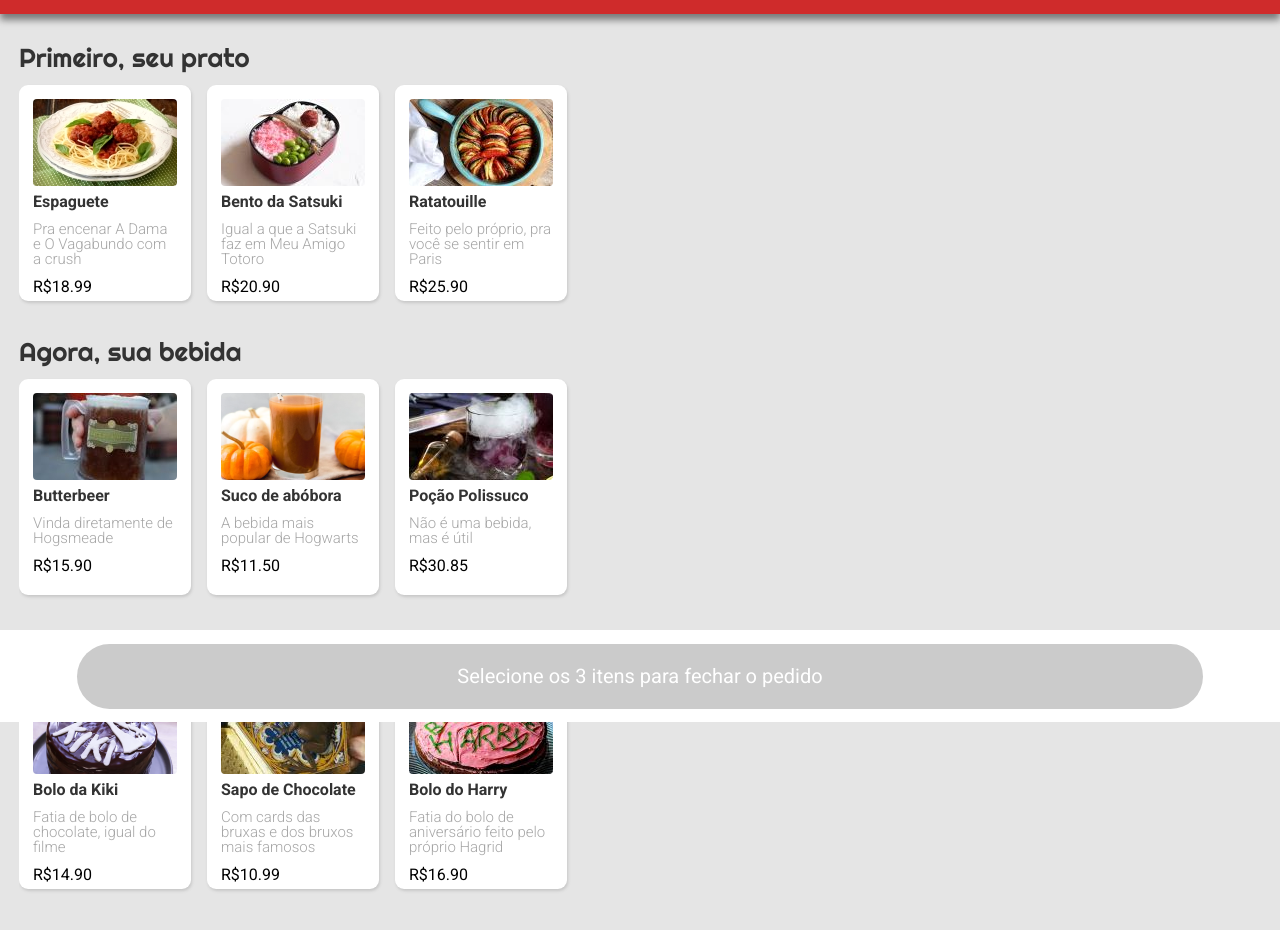
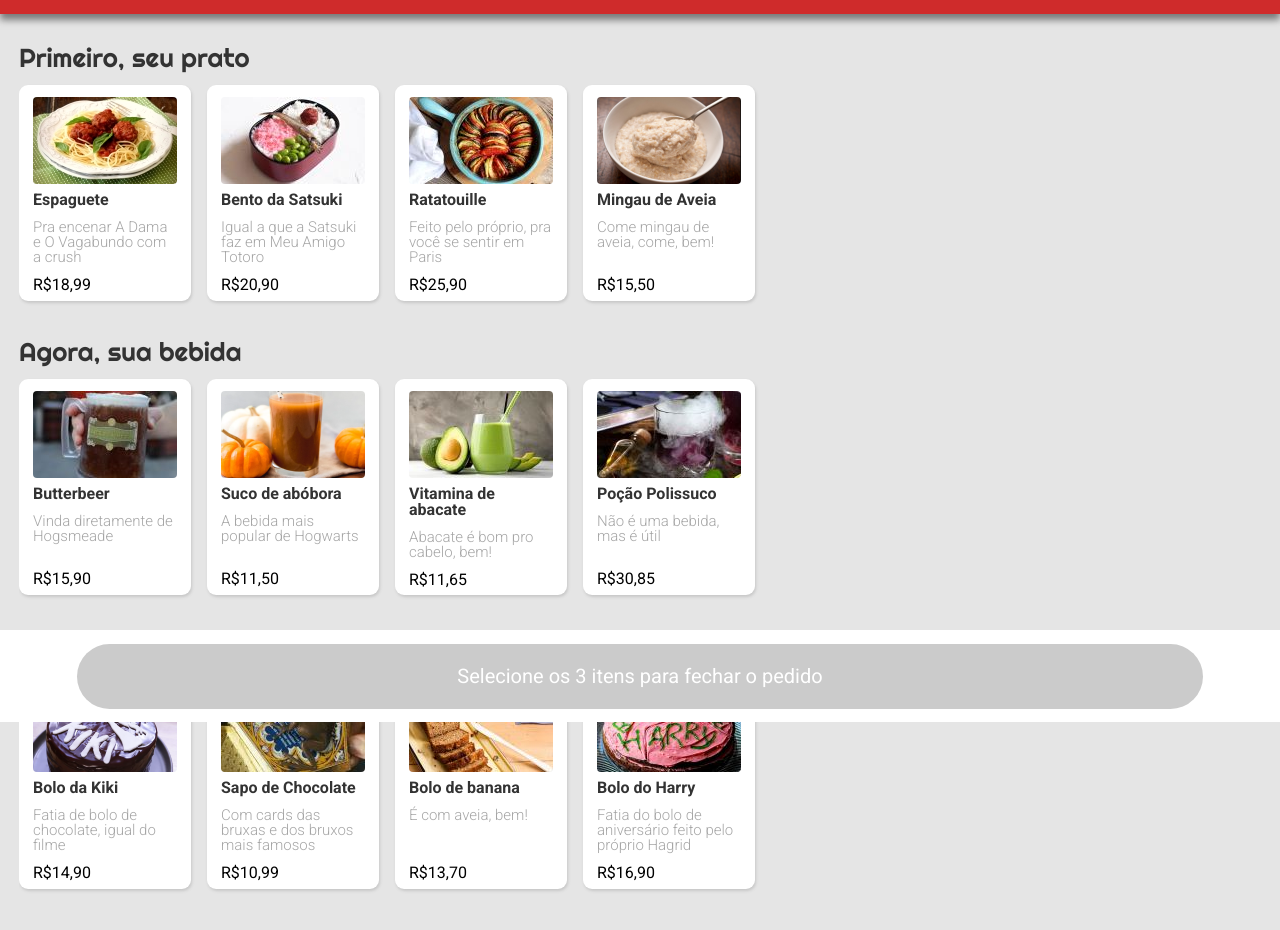
Before and after one commit to anapsv/projeto3-driveneats, a plain HTML site: page index.html in a window 1280 px wide. Shown: the part 78-1008 px from the top of the page. Drawn offline with Linux system fonts and the light colour scheme.

Commit message:
Versão final

```diff
--- a/index.html
+++ b/index.html
@@ -23,19 +23,25 @@
                 <img src="images/meatballs-spaghetti.jpg"/>
                 <p class="productName">Espaguete</p>
                 <p class="productDescription">Pra encenar A Dama e O Vagabundo com a crush</p>
-                <p class="productPrice" >R$<span>18.99</span></p>
+                <p class="productPrice" >R$<span>18,99</span></p>
             </div>
             <div class="item" onclick="toggleBorder1(this)">
                 <img src="images/TotoroBento.jpg"/>
                 <p class="productName">Bento da Satsuki</p>
                 <p class="productDescription">Igual a que a Satsuki faz em Meu Amigo Totoro</p>
-                <p class="productPrice" >R$<span>20.90</span></p>
+                <p class="productPrice" >R$<span>20,90</span></p>
             </div>
             <div class="item" onclick="toggleBorder1(this)">
                 <img src="images/ratatouille.jpg"/>
                 <p class="productName">Ratatouille</p>
                 <p class="productDescription">Feito pelo próprio, pra você se sentir em Paris</p>
-                <p class="productPrice" >R$<span>25.90</span></p>
+                <p class="productPrice" >R$<span>25,90</span></p>
+            </div>
+            <div class="item" onclick="toggleBorder1(this)">
+                <img src="images/mingauaveia.png"/>
+                <p class="productName">Mingau de Aveia</p>
+                <p class="productDescription">Come mingau de aveia, come, bem!</p>
+                <p class="productPrice" >R$<span>15,50</span></p>
             </div>
         </div>
         <h3>Agora, sua bebida</h3>
@@ -44,19 +50,25 @@
                 <img src="images/butterbeerhp.jpg"/>
                 <p class="productName">Butterbeer</p>
                 <p class="productDescription">Vinda diretamente de Hogsmeade</p>
-                <p class="productPrice" >R$<span>15.90</span></p>
+                <p class="productPrice" >R$<span>15,90</span></p>
             </div>
             <div class="item" onclick="toggleBorder2(this)">
                 <img src="images/sucodeabobora.png"/>
                 <p class="productName">Suco de abóbora</p>
                 <p class="productDescription">A bebida mais popular de Hogwarts</p>
-                <p class="productPrice" >R$<span>11.50</span></p>
+                <p class="productPrice" >R$<span>11,50</span></p>
+            </div>
+            <div class="item" onclick="toggleBorder2(this)">
+                <img src="images/vitaminaabacate.jpg"/>
+                <p class="productName">Vitamina de abacate</p>
+                <p class="productDescription">Abacate é bom pro cabelo, bem!</p>
+                <p class="productPrice" >R$<span>11,65</span></p>
             </div>
             <div class="item" onclick="toggleBorder2(this)">
                 <img src="images/polyjuice-potion.jpg"/>
                 <p class="productName">Poção Polissuco</p>
                 <p class="productDescription">Não é uma bebida, mas é útil</p>
-                <p class="productPrice" >R$<span>30.85</span></p>
+                <p class="productPrice" >R$<span>30,85</span></p>
             </div>
         </div>
         <h3>Por fim, sua sobremesa</h3>
@@ -65,19 +77,25 @@
                 <img src="images/boloKiki.png"/>
                 <p class="productName">Bolo da Kiki</p>
                 <p class="productDescription">Fatia de bolo de chocolate, igual do filme</p>
-                <p class="productPrice" >R$<span>14.90</span></p>
+                <p class="productPrice" >R$<span>14,90</span></p>
             </div>
             <div class="item" onclick="toggleBorder3(this)">
                 <img src="images/sapo de chocolate.jpg"/>
                 <p class="productName">Sapo de Chocolate</p>
                 <p class="productDescription">Com cards das bruxas e dos bruxos mais famosos</p>
-                <p class="productPrice" >R$<span>10.99</span></p>
+                <p class="productPrice" >R$<span>10,99</span></p>
+            </div>
+            <div class="item" onclick="toggleBorder3(this)">
+                <img src="images/bolo-de-banana-com-aveia.jpg"/>
+                <p class="productName">Bolo de banana</p>
+                <p class="productDescription">É com aveia, bem!</p>
+                <p class="productPrice" >R$<span>13,70</span></p>
             </div>
             <div class="item" onclick="toggleBorder3(this)">
                 <img src="images/Harry-Potter-Birthday.jpg"/>
                 <p class="productName">Bolo do Harry</p>
                 <p class="productDescription">Fatia do bolo de aniversário feito pelo próprio Hagrid</p>
-                <p class="productPrice" >R$<span>16.90</span></p>
+                <p class="productPrice" >R$<span>16,90</span></p>
             </div>
         </div>
     </main>
--- a/scripts.js
+++ b/scripts.js
@@ -43,9 +43,15 @@ function whatsApp() {
     let food = document.querySelector(".border1").querySelector(".productName").innerHTML;
     let drink = document.querySelector(".border2").querySelector(".productName").innerHTML;
     let dessert = document.querySelector(".border3").querySelector(".productName").innerHTML;
-    let foodPrice = Number(document.querySelector(".border1").querySelector("span").innerHTML);
-    let drinkPrice = Number(document.querySelector(".border2").querySelector("span").innerHTML);
-    let dessertPrice = Number(document.querySelector(".border3").querySelector("span").innerHTML);
+    let foodPrice = document.querySelector(".border1").querySelector("span").innerHTML;
+    foodPrice = foodPrice.replace(",", ".");
+    foodPrice = Number(foodPrice);
+    let drinkPrice = document.querySelector(".border2").querySelector("span").innerHTML;
+    drinkPrice = drinkPrice.replace(",", ".");
+    drinkPrice = Number(drinkPrice);
+    let dessertPrice = document.querySelector(".border3").querySelector("span").innerHTML;
+    dessertPrice = dessertPrice.replace(",", ".");
+    dessertPrice = Number(dessertPrice);
     let totalPrice = Number(foodPrice + drinkPrice + dessertPrice).toFixed(2);
 
     let message = encodeURIComponent(`Olá, gostaria de fazer o pedido:
--- a/style.css
+++ b/style.css
@@ -77,7 +77,7 @@ h2 {
   margin-top: 14px;
   margin-right: 16px;
   border-radius: 9px;
-  padding: 14px 14px 0px 14px;
+  padding: 12px 14px 7px 14px;
   background-color: #ffffff;
   display: flex;
   flex-direction: column;
@@ -108,6 +108,8 @@ img {
   font-weight: 300;
   font-size: 15px;
   color: #a6a6a6;
+  width: 144px;
+  height: 45px;
 }
 
 .productPrice {
@@ -182,22 +184,22 @@ footer {
 }
 
 .border1 {
-  box-shadow: inset 0px 0px 0px 7px #32b72f;
+  box-shadow: inset 0px 0px 1px 6px #32b72f;
   background-image: url(images/Vector.png);
-  background-position: 145px 183px;
+  background-position: 146px 186px;
   background-repeat: no-repeat;
 }
 
 .border2 {
-  box-shadow: inset 0px 0px 0px 7px #32b72f;
+  box-shadow: inset 0px 0px 1px 6px #32b72f;
   background-image: url(images/Vector.png);
-  background-position: 145px 183px;
+  background-position: 146px 186px;
   background-repeat: no-repeat;
 }
 
 .border3 {
-  box-shadow: inset 0px 0px 0px 7px #32b72f;
+  box-shadow: inset 0px 0px 1px 6px #32b72f;
   background-image: url(images/Vector.png);
-  background-position: 145px 183px;
+  background-position: 146px 186px;
   background-repeat: no-repeat;
 }
```
Also changed, not shown: images/bolo-de-banana-com-aveia.jpg (added), images/mingauaveia.png (added), images/vitaminaabacate.jpg (added).
